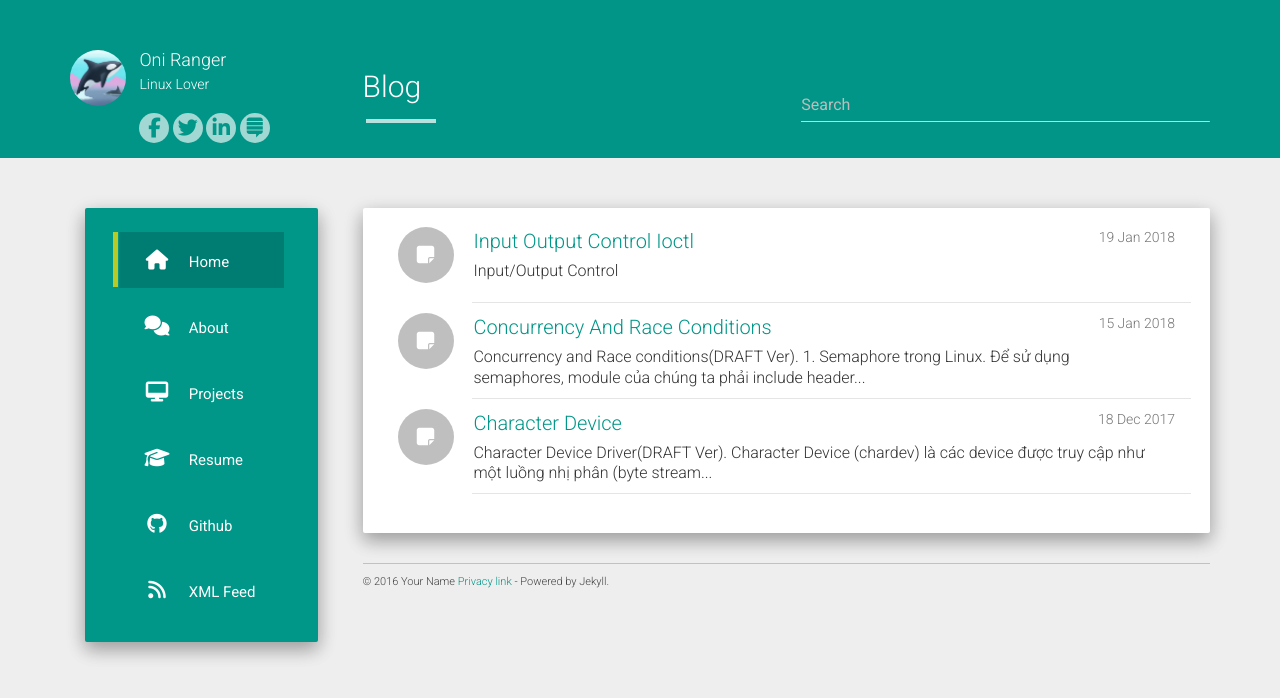
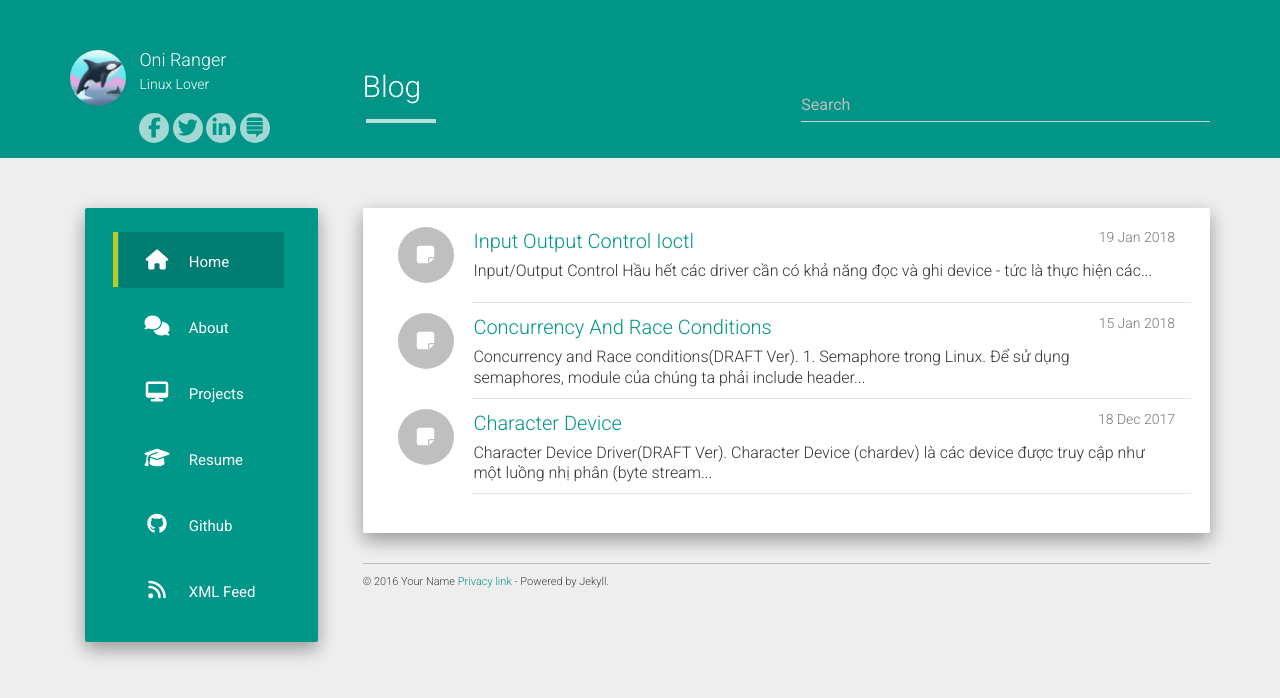
Before and after one commit to ita93/ita93.github.io, a Jekyll site: the page built from index.html, in a window 1280 px wide. Shown: the top 698 px of the page. Built offline with Jekyll 4.4.1, drawn with Linux system fonts in a browser that asks for light colours; nearby versions of some CDN libraries; the list of posts is cut into pages by our own code; some of the changed lines change nothing that is shown.

Commit message:
Introduce about ioctl, and basic notice

```diff
--- a/_posts/2018-01-19-Input-Output-Control-ioctl.md
+++ b/_posts/2018-01-19-Input-Output-Control-ioctl.md
@@ -1 +1,20 @@
 # Input/Output Control
+
+Hầu hết các driver cần có khả năng đọc và ghi device - tức là thực hiện các hardware control khác nhau thông quan device driver. Đa phần các device có thể thực hiện các thao tác phức tạp hơn việc chỉ truyền dữ liệu, chẳng hạn như report lỗi, thay đổi baudrate, tự hủy, etc... Những thao tác này thông thường được support bằng command <code>ioctl</code>.
+
+Ở user space, linux cung cấp ioctl system call có prototype như sau:<br/>
+<code>int ioctl(int fd, unsigned long cmd, ...);</code></br>
+Trong C, <code>...</code> là va_arg (một lượng tham số truyền vào không biết trước), tuy nhiên, một system call không thể nào có va_arg được(Tại sao?). Bởi thế, <code>...</code> ở đây là một argument tùy chọn (có thể có hoặc không). argument này có thể là bất kỳ type nào.<br/>
+
+-Prototype của ioctl trong ldd:<br/>
+<code>int (*ioctl)(struct inode *inode, struct file *filp, unsigned int cmd, unsigned long arg);</code><br/>
+<i>[kernel]inode+filp = [user-space]fd</i></br>
+(need a image here)<br/>
+-Nếu ioctl có additional arg thì trong kernel-space, nó luôn được truyền như là một biến unsigned long, bất kể biến truyền vào ở user-space là integer hay pointer. Nếu user-space program không pass optional arg thì biến <code>arg</code> trong ldd sẽ là <b>undifined</b><br/>
+<i>type checking for ioctl is disabled</i><br/>
+- Đối với từng <code>cmd</code> thì có một tác vụ tương ứng được thực hiện<br/>
+- Thông thường ioctl sẽ sử dụng <code>switch(cmd)</code> để thực hiện nhiệm vụ của nó.<br/>
+<br/><br/>
+## 1. Cách chọn giá trị cho cmd arg trong ioctl
+-Không nên sử dụng cách chọn một set các số bắt đầu từ 0(hoặc 1) để dụng cho cmd arg. Lý do là các <code>ioctl</code> của các driver khác nhau nên sử dụng các cmd arg khác nhau, hay nói cách khác cmd arg là unique value trong toàn hệ thống.<br/>
+-Tại sao lại dùng unique value cho toàn bộ cmd arg? Vì khi đấy nếu user-space prog truyền cmd của driver A và ioctl của driver B thì prog sẽ nhận được giá trị trả về là EINVAL thay vì một thao tác không đoán trước được và không đúng mong muốn của người dùng.<br/>
```
